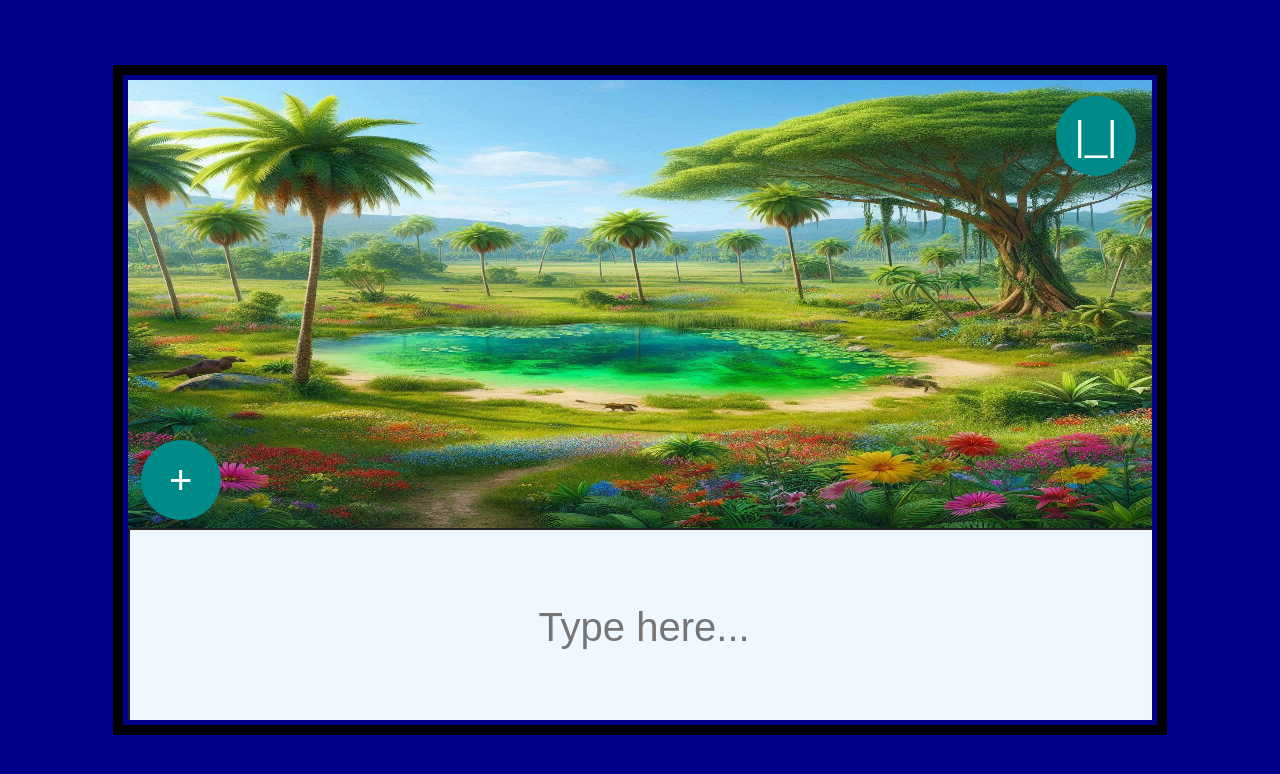
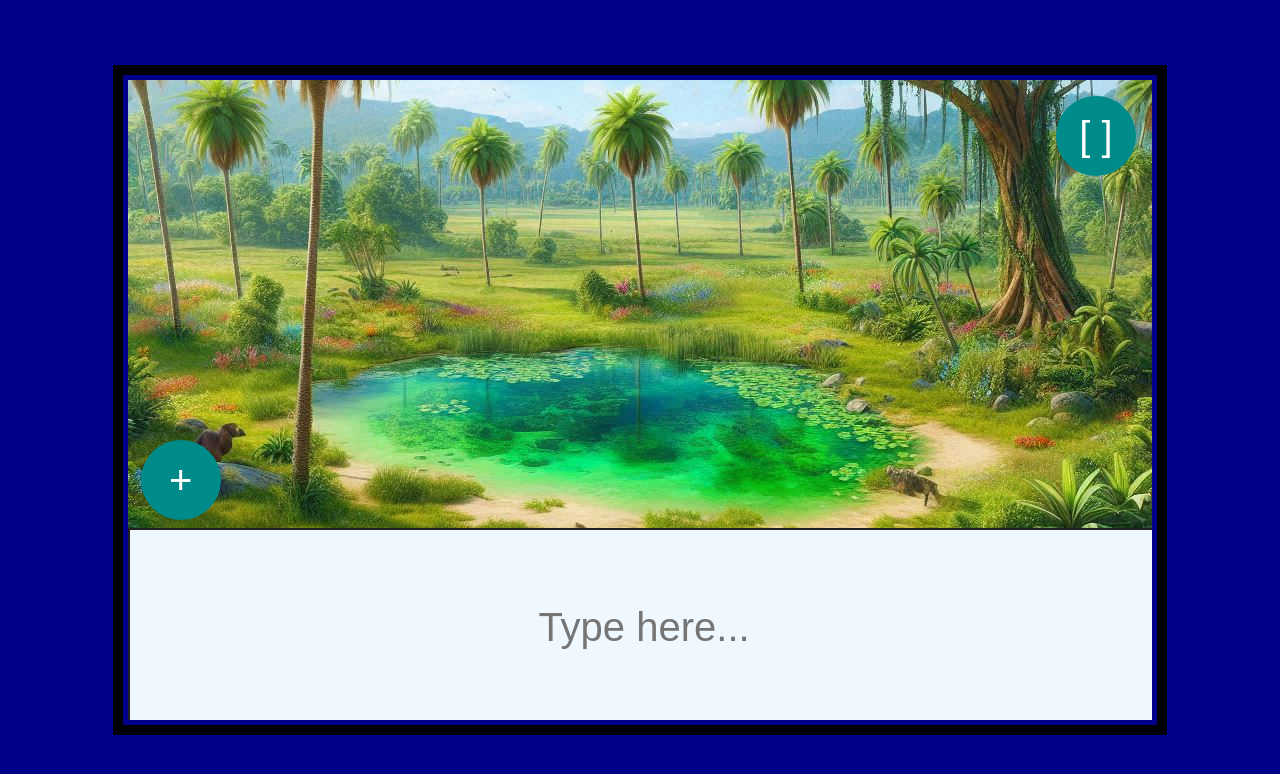
Before and after one commit to TheGreatMarksman/StoryMaker, a website: page public/index.html in a window 1280 px wide. Drawn offline with nearby package versions, Linux system fonts and the light colour scheme.

Commit message:
background fit to screen

```diff
--- a/public/index.html
+++ b/public/index.html
@@ -11,8 +11,10 @@
 <body>
   <div id="pageScreen">
     <div id="imageBlock">
-      <img id="background" src="images/Oasis.jpg" alt="Oasis">
-      <button id="background-button">|_|</button>
+      <div id="background">
+        <img src="images/Oasis.jpg" alt="Oasis">
+      </div>
+      <button id="background-button">[ ]</button>
       <button id="plus-button">+</button>
       <div id="objectGallery" style="display: none;">
         <img id="galleryHippo" src="images/HIPPO.png" alt="Hippo">
--- a/public/styles.css
+++ b/public/styles.css
@@ -154,4 +154,12 @@ html {
   position: absolute;
   width: 100%;
   height: 100%;
+  overflow: hidden;
+  background-position: top;
 }
+
+#background img{
+  width: 100%;
+  height: 100%;
+  object-fit: cover;
+}
```
